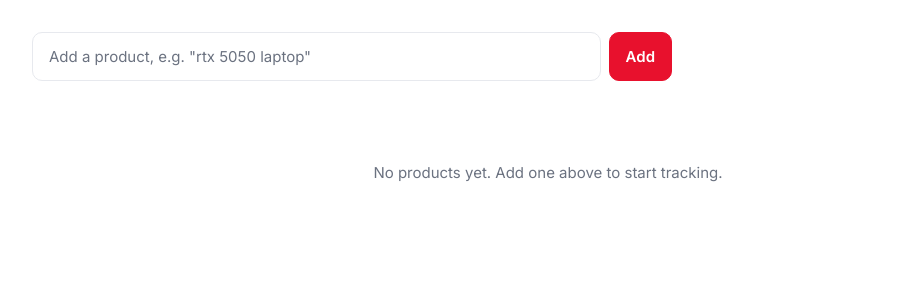
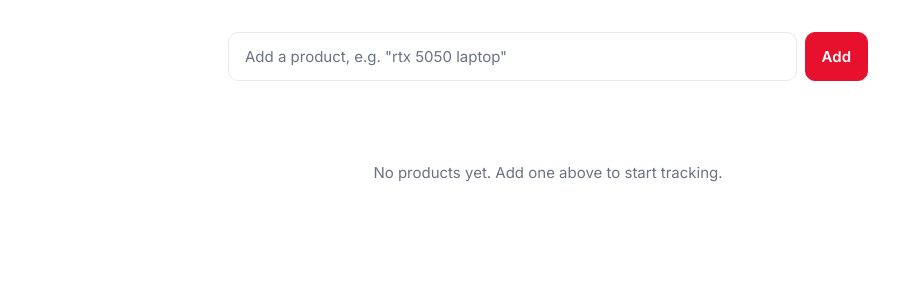
Before and after one commit to iuli338/pricestalk, a Flask app: page / in a window 1280 px wide. Shown: the part 87-387 px from the top of the page, without its empty margins (92-991 px from the left). Run offline with Flask 3, Linux system fonts and the light colour scheme; data that the repository does not hold is empty.

Commit message:
Center the search bar in a wrapper div
Co-Authored-By: Claude Opus 4.8 (1M context) <noreply@anthropic.com>

```diff
--- a/static/style.css
+++ b/static/style.css
@@ -109,10 +109,15 @@ body {
 /* --- Main / search --- */
 main { max-width: var(--maxw); margin: 0 auto; padding: var(--s-6) var(--s-5); }
 
+.search-wrap {
+  display: flex;
+  justify-content: center;
+  margin-bottom: var(--s-6);
+}
 .search {
   display: flex;
   gap: var(--s-2);
-  margin-bottom: var(--s-6);
+  width: 100%;
   max-width: 640px;
 }
 .input {
--- a/templates/index.html
+++ b/templates/index.html
@@ -29,11 +29,13 @@
   </header>
 
   <main>
-    <div class="search">
-      <input id="q" class="input" type="text"
-             placeholder='Add a product, e.g. "rtx 5050 laptop"'
-             onkeydown="if(event.key==='Enter')addProduct()">
-      <button class="btn btn-primary" onclick="addProduct()">Add</button>
+    <div class="search-wrap">
+      <div class="search">
+        <input id="q" class="input" type="text"
+               placeholder='Add a product, e.g. "rtx 5050 laptop"'
+               onkeydown="if(event.key==='Enter')addProduct()">
+        <button class="btn btn-primary" onclick="addProduct()">Add</button>
+      </div>
     </div>
     <div id="grid" class="grid"></div>
     <div id="empty" class="empty" style="display:none">No products yet. Add one above to start tracking.</div>
```
